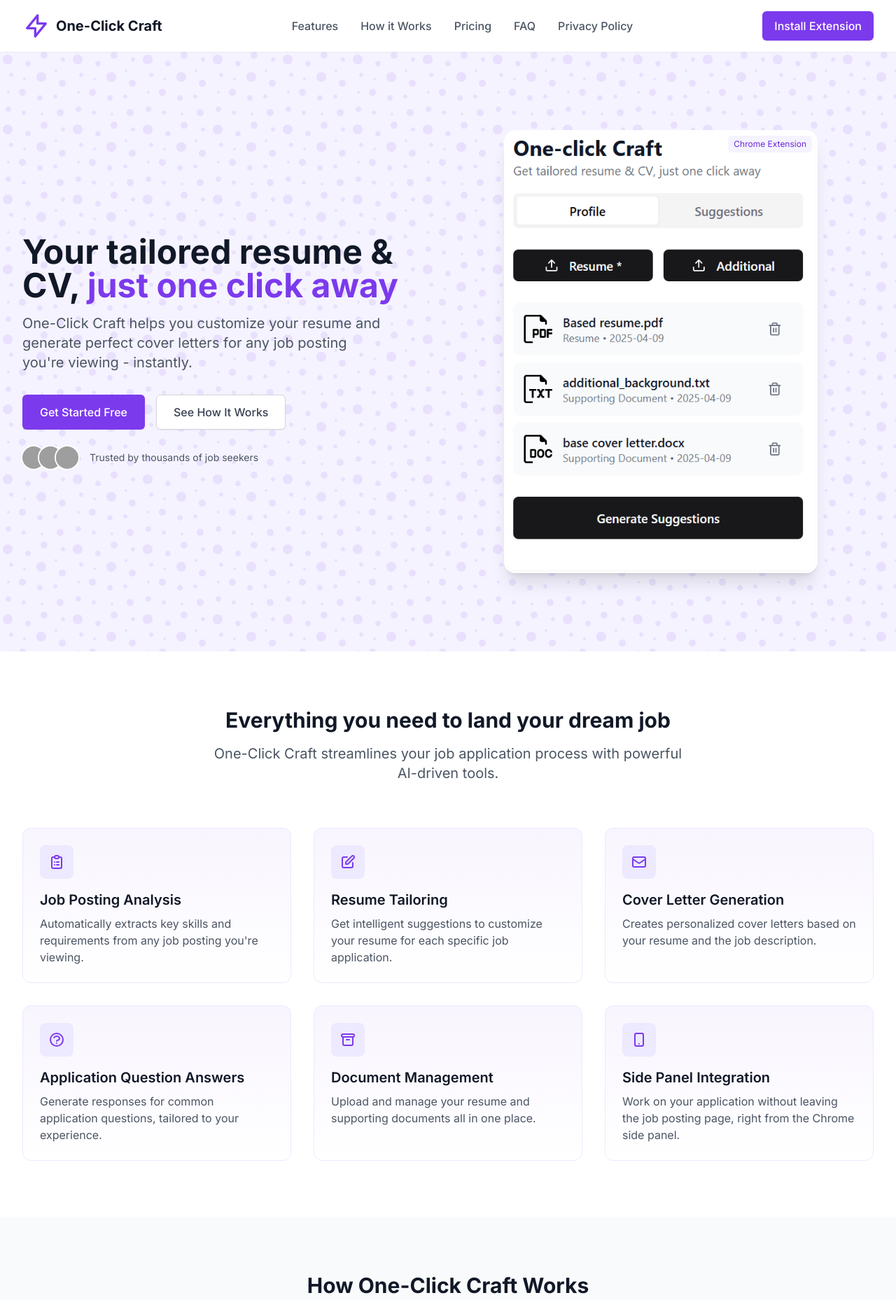
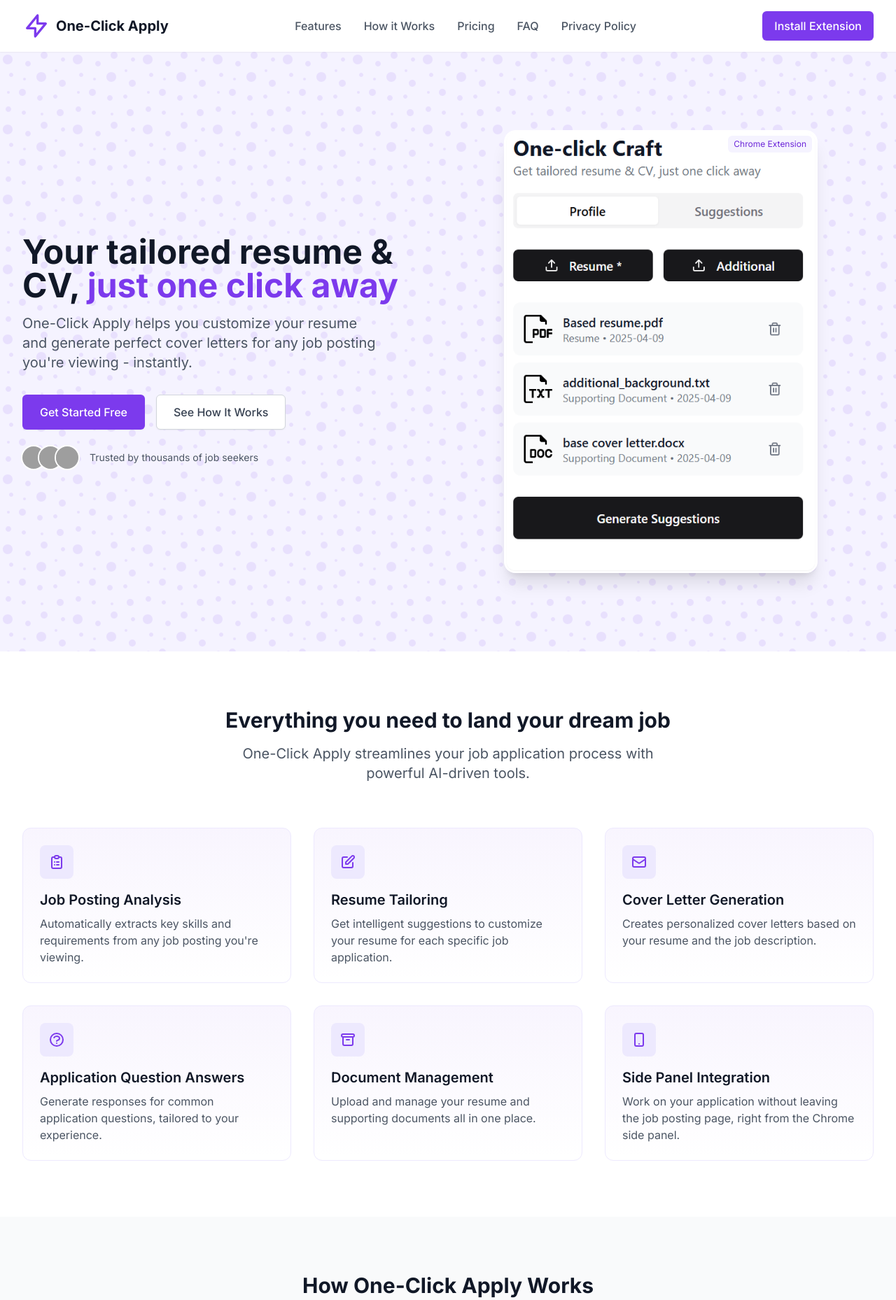
Before and after one commit to CalsonicSSS/one-click-apply-landing, a plain HTML site: page index.html in a window 1280 px wide. Shown: the top 1858 px of the page at 70% size. Drawn offline with nearby package versions, Linux system fonts and the light colour scheme; grey boxes are pictures that could not be loaded.

Commit message:
update naming

```diff
--- a/index.html
+++ b/index.html
@@ -3,7 +3,7 @@
   <head>
     <meta charset="UTF-8" />
     <meta name="viewport" content="width=device-width, initial-scale=1.0" />
-    <title>One-Click Craft - Tailor your resume in one click</title>
+    <title>One-Click Apply - Tailor your resume in one click</title>
     <script src="https://cdn.tailwindcss.com"></script>
     <link href="https://fonts.googleapis.com/css2?family=Inter:wght@300;400;500;600;700&display=swap" rel="stylesheet" />
     <script>
@@ -82,7 +82,7 @@
             <svg class="h-10 w-10 text-primary-600" fill="none" viewBox="0 0 24 24" stroke="currentColor">
               <path stroke-linecap="round" stroke-linejoin="round" stroke-width="2" d="M13 10V3L4 14h7v7l9-11h-7z"></path>
             </svg>
-            <span class="ml-2 text-xl font-bold text-gray-900">One-Click Craft</span>
+            <span class="ml-2 text-xl font-bold text-gray-900">One-Click Apply</span>
           </div>
           <nav class="hidden md:flex space-x-8">
             <a href="#features" class="text-base font-medium text-gray-600 hover:text-primary-600 transition">Features</a>
@@ -110,7 +110,7 @@
           <div class="md:w-1/2 md:pr-12">
             <h1 class="text-4xl md:text-5xl font-bold text-gray-900 leading-tight">Your tailored resume & CV, <span class="text-primary-600">just one click away</span></h1>
             <p class="mt-4 text-xl text-gray-600 max-w-lg">
-              One-Click Craft helps you customize your resume and generate perfect cover letters for any job posting you're viewing - instantly.
+              One-Click Apply helps you customize your resume and generate perfect cover letters for any job posting you're viewing - instantly.
             </p>
             <div class="mt-8 flex flex-col sm:flex-row gap-4">
               <a
@@ -138,7 +138,7 @@
           <div class="md:w-1/2 mt-12 md:mt-0">
             <div class="relative mx-auto w-full max-w-md rounded-2xl shadow-xl overflow-hidden">
               <div class="bg-white p-1 rounded-2xl overflow-hidden">
-                <img src="images/extension_full.png" alt="One-Click Craft Interface" class="rounded-xl shadow-sm w-full h-auto" />
+                <img src="images/extension_full.png" alt="One-Click Apply Interface" class="rounded-xl shadow-sm w-full h-auto" />
                 <div class="absolute top-2 right-2 bg-primary-50 rounded-md px-2 py-1 text-xs text-primary-700">Chrome Extension</div>
               </div>
             </div>
@@ -152,7 +152,7 @@
       <div class="container mx-auto px-4 sm:px-6 lg:px-8">
         <div class="text-center max-w-2xl mx-auto">
           <h2 class="text-3xl font-bold text-gray-900">Everything you need to land your dream job</h2>
-          <p class="mt-4 text-xl text-gray-600">One-Click Craft streamlines your job application process with powerful AI-driven tools.</p>
+          <p class="mt-4 text-xl text-gray-600">One-Click Apply streamlines your job application process with powerful AI-driven tools.</p>
         </div>
 
         <div class="mt-16 grid grid-cols-1 md:grid-cols-2 lg:grid-cols-3 gap-8">
@@ -249,7 +249,7 @@
     <section id="how-it-works" class="py-20 bg-gray-50">
       <div class="container mx-auto px-4 sm:px-6 lg:px-8">
         <div class="text-center max-w-2xl mx-auto">
-          <h2 class="text-3xl font-bold text-gray-900">How One-Click Craft Works</h2>
+          <h2 class="text-3xl font-bold text-gray-900">How One-Click Apply Works</h2>
           <p class="mt-4 text-xl text-gray-600">Get job-ready documents in three simple steps</p>
         </div>
 
@@ -268,8 +268,8 @@
           <div class="relative">
             <div class="absolute -left-3 top-0 w-10 h-10 rounded-full bg-primary-600 text-white flex items-center justify-center font-bold text-lg">2</div>
             <div class="pl-12">
-              <h3 class="text-xl font-bold text-gray-900">Visit Any Job Postings (With One-Click Craft)</h3>
-              <p class="mt-2 text-gray-600">Browse job sites as usual. When you find a posting, click the One-Click Craft icon to open the side panel.</p>
+              <h3 class="text-xl font-bold text-gray-900">Visit Any Job Postings (With One-Click Apply)</h3>
+              <p class="mt-2 text-gray-600">Browse job sites as usual. When you find a posting, click the One-Click Apply icon to open the side panel.</p>
             </div>
             <img src="images/browse_jobs.png" alt="Browse Jobs" class="mt-4 rounded-xl shadow-md w-full" />
           </div>
@@ -466,7 +466,7 @@
               </div>
             </div>
             <p class="text-gray-600">
-              "One-Click Craft helped me tailor my resume for every application, highlighting the right skills each time. Landed interviews at 3 of my top choice companies!"
+              "One-Click Apply helped me tailor my resume for every application, highlighting the right skills each time. Landed interviews at 3 of my top choice companies!"
             </p>
             <div class="mt-4 flex">
               <svg class="h-5 w-5 text-yellow-400" fill="currentColor" viewBox="0 0 20 20">
@@ -548,7 +548,7 @@
               </div>
             </div>
             <p class="text-gray-600">
-              "The application question feature is a lifesaver! It helped me craft perfect answers for those tricky screening questions. Got the job on my first try!"
+              "The application question feature is a lifesaver! It helped me Apply perfect answers for those tricky screening questions. Got the job on my first try!"
             </p>
             <div class="mt-4 flex">
               <svg class="h-5 w-5 text-yellow-400" fill="currentColor" viewBox="0 0 20 20">
@@ -587,41 +587,41 @@
       <div class="container mx-auto px-4 sm:px-6 lg:px-8">
         <div class="text-center max-w-2xl mx-auto">
           <h2 class="text-3xl font-bold text-gray-900">Frequently Asked Questions</h2>
-          <p class="mt-4 text-xl text-gray-600">Everything you need to know about One-Click Craft</p>
+          <p class="mt-4 text-xl text-gray-600">Everything you need to know about One-Click Apply</p>
         </div>
 
         <div class="mt-12 max-w-3xl mx-auto">
           <div class="space-y-6">
             <!-- Question 1 -->
             <div class="bg-gray-50 rounded-lg p-6">
-              <h3 class="text-lg font-semibold text-gray-900">How does One-Click Craft work?</h3>
+              <h3 class="text-lg font-semibold text-gray-900">How does One-Click Apply work?</h3>
               <p class="mt-2 text-gray-600">
-                One-Click Craft analyzes job postings and your resume, then uses AI to generate tailored suggestions for resume improvements, cover letters, and answers to
+                One-Click Apply analyzes job postings and your resume, then uses AI to generate tailored suggestions for resume improvements, cover letters, and answers to
                 application questions - all within a convenient browser extension.
               </p>
             </div>
 
             <!-- Question 2 -->
             <div class="bg-gray-50 rounded-lg p-6">
-              <h3 class="text-lg font-semibold text-gray-900">What makes One-Click Craft different from other resume tools?</h3>
+              <h3 class="text-lg font-semibold text-gray-900">What makes One-Click Apply different from other resume tools?</h3>
               <p class="mt-2 text-gray-600">
-                Unlike most resume tools, One-Click Craft integrates directly with your browser so you can tailor your application while viewing the job posting. It's context-aware
+                Unlike most resume tools, One-Click Apply integrates directly with your browser so you can tailor your application while viewing the job posting. It's context-aware
                 and provides job-specific suggestions, not generic advice.
               </p>
             </div>
 
             <!-- Question 3 -->
             <div class="bg-gray-50 rounded-lg p-6">
-              <h3 class="text-lg font-semibold text-gray-900">How many job applications can I use One-Click Craft for?</h3>
+              <h3 class="text-lg font-semibold text-gray-900">How many job applications can I use One-Click Apply for?</h3>
               <p class="mt-2 text-gray-600">
-                One-Click Craft uses a credit system. You get 10 free credits when you install. Each job application uses 1 credit (covering resume suggestions, cover letter, and
+                One-Click Apply uses a credit system. You get 10 free credits when you install. Each job application uses 1 credit (covering resume suggestions, cover letter, and
                 multiple application questions). Additional credits can be purchased at any time.
               </p>
             </div>
 
             <!-- Question 4 -->
             <div class="bg-gray-50 rounded-lg p-6">
-              <h3 class="text-lg font-semibold text-gray-900">Is my data secure when using One-Click Craft?</h3>
+              <h3 class="text-lg font-semibold text-gray-900">Is my data secure when using One-Click Apply?</h3>
               <p class="mt-2 text-gray-600">
                 Yes. Your resume and documents are stored locally in your browser's storage. We don't permanently store your resume or personal information on our servers. All data
                 processing is encrypted and secure.
@@ -630,9 +630,9 @@
 
             <!-- Question 5 -->
             <div class="bg-gray-50 rounded-lg p-6">
-              <h3 class="text-lg font-semibold text-gray-900">What file formats does One-Click Craft support?</h3>
+              <h3 class="text-lg font-semibold text-gray-900">What file formats does One-Click Apply support?</h3>
               <p class="mt-2 text-gray-600">
-                One-Click Craft supports PDF, DOCX, and TXT resume files. You can download your generated cover letters in both DOCX and PDF formats for easy submission.
+                One-Click Apply supports PDF, DOCX, and TXT resume files. You can download your generated cover letters in both DOCX and PDF formats for easy submission.
               </p>
             </div>
           </div>
@@ -650,12 +650,12 @@
 
             <h2>Introduction</h2>
             <p>
-              One Click Craft ("we", "our", or "us") is committed to protecting your privacy. This Privacy Policy explains how we collect, use, and safeguard your information when
+              One Click Apply ("we", "our", or "us") is committed to protecting your privacy. This Privacy Policy explains how we collect, use, and safeguard your information when
               you use our Chrome extension.
             </p>
 
             <h2>Information We Collect</h2>
-            <p>When you use One Click Craft, we collect only:</p>
+            <p>When you use One Click Apply, we collect only:</p>
             <ul>
               <li>
                 <strong>Your professional documents:</strong> When you upload your resume or any other supporting documents / contexts, these information is stored locally in your
@@ -700,7 +700,7 @@
             </p>
 
             <h2>Chrome Web Store Permissions</h2>
-            <p>One Click Craft requires the following permissions:</p>
+            <p>One Click Apply requires the following permissions:</p>
             <ul>
               <li><strong>storage:</strong> To store and persist your uploaded resume files, supporting documents, and generated content locally</li>
               <li><strong>sidePanel:</strong> To provide our interface alongside job posting websites.</li>
@@ -738,7 +738,7 @@
             </p>
 
             <div class="mt-8 pt-6 border-t border-gray-200">
-              <p class="text-sm text-gray-500">© 2025 One Click Craft. All rights reserved.</p>
+              <p class="text-sm text-gray-500">© 2025 One Click Apply. All rights reserved.</p>
             </div>
           </div>
         </div>
@@ -750,10 +750,10 @@
       <div class="container mx-auto px-4 sm:px-6 lg:px-8">
         <div class="max-w-3xl mx-auto text-center">
           <h2 class="text-3xl font-bold text-white">Ready to supercharge your job search?</h2>
-          <p class="mt-4 text-xl text-primary-100">Install One-Click Craft now and start landing more interviews with perfectly tailored applications.</p>
+          <p class="mt-4 text-xl text-primary-100">Install One-Click Apply now and start landing more interviews with perfectly tailored applications.</p>
           <div class="mt-8">
             <a
-              href="https://chrome.google.com/webstore/detail/one-click-craft/coming-soon"
+              href="https://chrome.google.com/webstore/detail/one-click-Apply/coming-soon"
               target="_blank"
               class="inline-flex items-center justify-center px-8 py-4 border border-transparent text-base font-medium rounded-md text-primary-700 bg-white hover:bg-gray-100 md:text-lg transition shadow-md"
             >
@@ -777,7 +777,7 @@
               <svg class="h-8 w-8 text-primary-400" fill="none" viewBox="0 0 24 24" stroke="currentColor">
                 <path stroke-linecap="round" stroke-linejoin="round" stroke-width="2" d="M13 10V3L4 14h7v7l9-11h-7z"></path>
               </svg>
-              <span class="ml-2 text-xl font-bold">One-Click Craft</span>
+              <span class="ml-2 text-xl font-bold">One-Click Apply</span>
             </div>
             <p class="mt-2 text-gray-400 max-w-xs">Your tailored resume & CV, just one click away—on any job site you visit!</p>
           </div>
@@ -812,7 +812,7 @@
           </div>
         </div>
         <div class="mt-12 border-t border-gray-800 pt-8">
-          <p class="text-gray-400 text-sm text-center">&copy; 2025 One-Click Craft. All rights reserved.</p>
+          <p class="text-gray-400 text-sm text-center">&copy; 2025 One-Click Apply. All rights reserved.</p>
         </div>
       </div>
     </footer>
```
